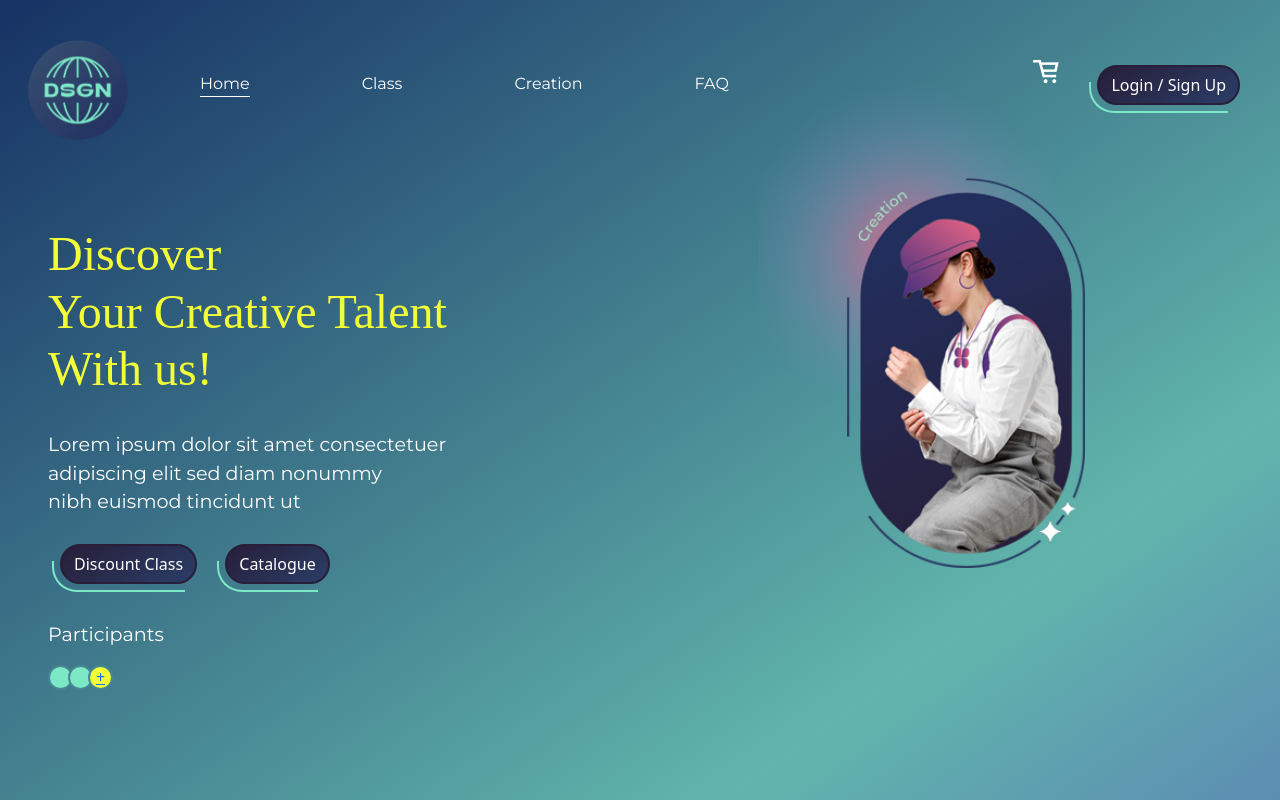
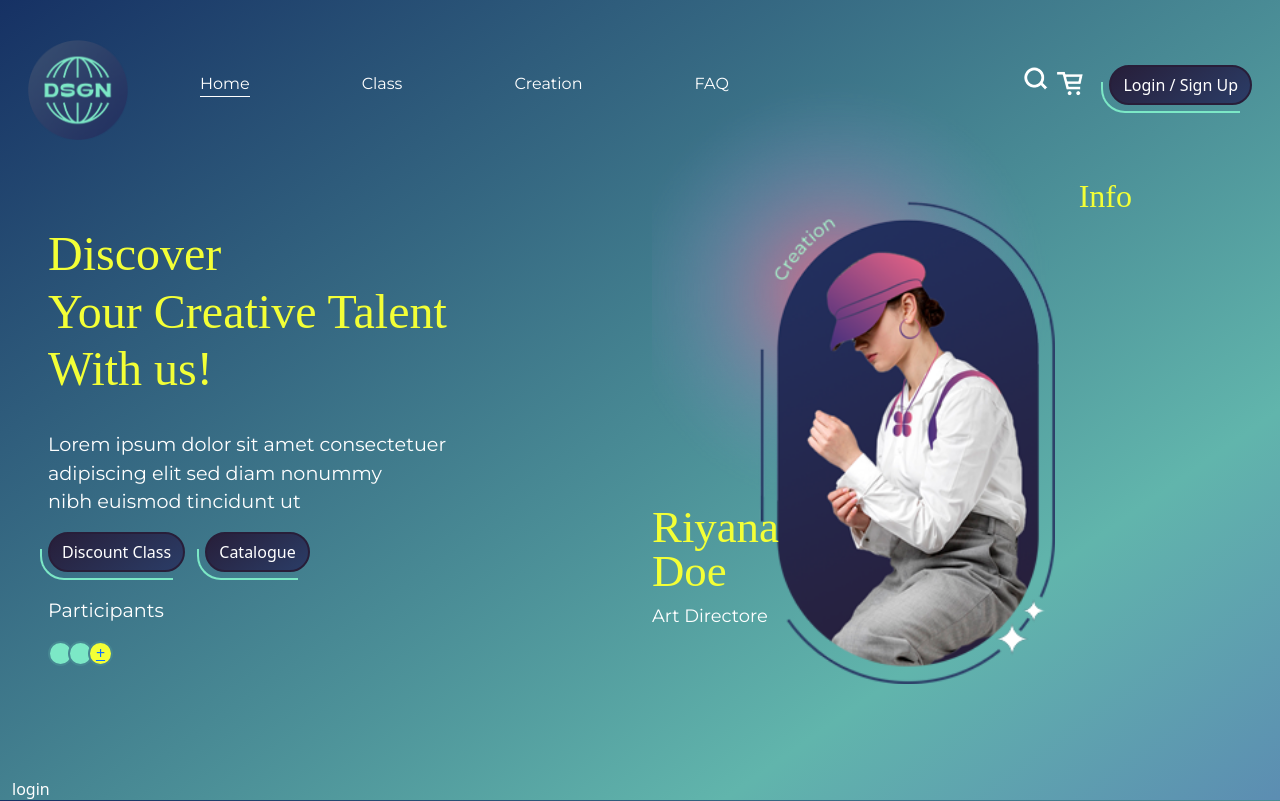
Before and after one commit to Bhanumathi-a/gradient, a plain HTML site: page index.html in a window 1280 px wide. Drawn offline with Linux system fonts and the light colour scheme; a web font is replaced by a local one.

Commit message:
Add files via upload
updated v2

```diff
--- a/index.html
+++ b/index.html
@@ -39,43 +39,21 @@
                             </li>
                         </ul>
                         <form class="d-flex ms-auto ">
-                            <!-- <div class="input-group">
-
-                                <div class="form-floating">
-                                    <input class="form-control searchBox" type="search" placeholder="Search" aria-label="Search">
-                                    <label for="floatingInputGroup1">Search</label>
-                                </div>
-                                <span class="input-group-text"><img src="img/search.png" alt="Search "></span>
+                            <div id="searchBar" class="searchBar">
+                                <input class="form-control searchBox" type="search" placeholder="Search" aria-label="Search">
+                                <span class="icon"><img src="img/search.png" alt="Search "></span>
                             </div>
--->
                             <a href="checkout.html" type="button" class="me-3"><img src="img/cart.png" alt="Cart "></a>
-                            <a href="#" data-bs-toggle="modal" data-bs-target="#login" class="btn btn-primary" type="button">Login / Sign Up</a>
+                            <a href="#Login" class="btn btn-primary" type="button">Login / Sign Up</a>
                         </form>
                     </div>
                 </div>
             </nav>
         </header>
-        <div class="modal fade " id="login" tabindex="-1" aria-labelledby="exampleModalLabel" aria-hidden="true">
-            <div class="modal-dialog modal-xl">
-                <div class="modal-content">
-                    <div class="modal-header">
-                        <h5 class="modal-title">Modal title</h5>
-                        <button type="button" class="btn-close" data-bs-dismiss="modal" aria-label="Close"></button>
-                    </div>
-                    <div class="modal-body">
-                        <p>Modal body text goes here.</p>
-                    </div>
-                    <div class="modal-footer">
-                        <button type="button" class="btn btn-secondary" data-bs-dismiss="modal">Close</button>
-                        <button type="button" class="btn btn-primary">Save changes</button>
-                    </div>
-                </div>
-            </div>
-        </div>
 
         <main class="container-fluid ">
-            <section class="row ">
-                <div class="col-lg-7 p-5">
+            <section class="row " id="Home">
+                <div class="col-lg-6 p-5">
                     <h2 class="title">
                         Discover<br>
                         Your Creative Talent<br>
@@ -87,7 +65,7 @@
                         nibh euismod tincidunt ut
                     </p>
                     <a class="btn btn-primary" href="#" role="button">Discount Class</a>
-                    <a class="btn btn-primary" href="#" role="button">Catalogue</a>
+                    <a class="btn btn-primary ms-3" href="#" role="button">Catalogue</a>
                     <p class="text-regular pt-4">
                         Participants
                     <div class="addParticipant">
@@ -97,15 +75,34 @@
                     </div>
                     </p>
                 </div>
-                <div class="col-lg-5">
+                <div class="col-lg-4">
                     <div class="creativeImg">
                         <img src="img/creative.png" alt="creative">
+                        <div class="creativeName">
+                            <span class="firstName">Riyana</span><br>
+                            <span class="lastName">Doe</span>
+                            <span class="creativeDesignation">Art Directore</span>
+                        </div>
                     </div>
+                </div>
+                <div class="col-lg-2">
+                    <div class="info">
+                        <h3 class="title" data-bs-toggle="collapse" href="#homeInfo" role="button" aria-expanded="false" aria-controls="homeInfo">
+                            Info
+                        </h3>
 
+                        <div class="collapse collapse-horizontal" id="homeInfo">
+                            <div>
+                                This is some placeholder content for a horizontal collapse. It's hidden by default and shown when triggered.
+                            </div>
+
+                        </div>
+                    </div>
                 </div>
-
             </section>
-
+            <section id="Login">
+                login
+            </section>
         </main>
         <script src="js/bootstrap.js"></script>
         <script src="js/app.js"></script>
--- a/js/app.js
+++ b/js/app.js
@@ -1,4 +1,5 @@
-let clickFun = function () {
+//nav
+let clickFunNav = () => {
   if (!event.target.classList.contains("nav-link")) return
   event.target.classList.add("active")
   let links = document.querySelectorAll(".nav-link")
@@ -7,4 +8,26 @@ let clickFun = function () {
     links[i].classList.remove("active")
   }
 }
-document.addEventListener("click", clickFun, false)
+document.addEventListener("click", clickFunNav, false)
+
+//info dropdown homepage
+let infoHome = document.querySelector(".info .title")
+
+let clickFunInfo = () => {
+  infoHome.classList.toggle("active")
+}
+
+document.addEventListener("click", clickFunInfo)
+// console.log(infoHome)
+
+//searchbox
+let searchBar = document.getElementById("searchBar")
+let clickFunSearch = () => {
+  searchBar.classList.add("toggleClass")
+}
+searchBar.addEventListener("click", clickFunSearch)
+window.addEventListener("mouseup", (e) => {
+  if (e.target != searchBar && e.target.parentNode != searchBar) {
+    searchBar.classList.remove("toggleClass")
+  }
+})
--- a/scss/style.scss
+++ b/scss/style.scss
@@ -5,7 +5,6 @@ $light: #fff;
 $dark: #000;
 $Gradient: linear-gradient(145deg, rgba(22, 49, 100, 1) 0%, rgba(97, 181, 172, 1) 77%, rgba(92, 141, 178, 1) 100%);
 $btnGradient: linear-gradient(145deg, rgba(39, 30, 57, 1) 0%, rgba(43, 61, 103, 1) 100%);
-
 $theme-colors: (
     "primary": $primary,
     "secondary": $secondary,
@@ -17,15 +16,63 @@ $theme-colors: (
     "dark": $dark
 );
 
+//utility styles - common reusable
 body {
     background: $primary;
     background: $Gradient ;
     background-attachment: fixed;
     height: 100vh;
     color: $light;
-
 }
 
+.btn-primary {
+    background: rgb(39, 30, 57);
+    border-radius: 25px;
+    background: $btnGradient ;
+    white-space: nowrap;
+    border: none;
+    position: relative;
+    border: 2px solid #281e39;
+}
+
+.btn-primary:hover {
+    background: transparent;
+    border-color: #281e39;
+}
+
+.btn-primary::after {
+    content: '';
+    display: block;
+    position: absolute;
+    bottom: -10px;
+    right: 10px;
+    top: 15px;
+    left: -10px;
+    border: 1px solid #7ce8c6;
+    border-width: 0 0 2px 2px;
+    transition: all 0.2s ease-in;
+    border-radius: 0 0 0 24px;
+}
+
+.btn-primary:hover::after {
+    border-width: 2px;
+    right: -10px;
+    top: -10px;
+    border-radius: 25px;
+}
+
+.title {
+    color: $secondary;
+    font-size: 3em;
+    font-family: 'Dela Gothic One';
+}
+
+.text-regular {
+    font-size: 1.2em;
+    font-family: "Montserrat";
+}
+
+//header and nav
 .navbar-brand {
     width: 100px;
     height: 100px;
@@ -54,72 +101,41 @@ body {
     content: '';
 }
 
-.btn-primary {
-    background: rgb(39, 30, 57);
-    border-radius: 25px;
-    background: $btnGradient ;
-    white-space: nowrap;
-    border: none;
-    position: relative;
-    border: 2px solid #281e39;
-    margin: 12px;
-}
-
-.btn-primary:hover {
-    background: transparent;
-    border-color: #281e39;
-}
-
-.btn-primary::after {
-    content: '';
-    display: block;
-    position: absolute;
-    bottom: -10px;
-    right: 10px;
-    top: 15px;
-    left: -10px;
-    border: 1px solid #7ce8c6;
-    border-width: 0 0 2px 2px;
-    transition: all 0.2s ease-in;
-    border-radius: 0 0 0 25px;
-}
-
-.btn-primary:hover::after {
-    border-width: 2px;
-    right: -10px;
-    top: -10px;
-    border-radius: 25px;
-}
-
 .searchBox,
 .input-group-text {
     background: transparent;
     border: none;
 }
 
-.creativeImg {
-    // width: auto;
-    max-width: 80%;
+.searchBar {
+    width: 25px;
+    display: inline-block;
+    transition-duration: 0.5s;
     position: relative;
+
+    .icon {
+        cursor: pointer;
+        position: absolute;
+        top: 0;
+        left: 0;
+    }
+
+    .form-control {
+        padding-left: 25px;
+        color: $light;
+    }
 }
 
-.creativeImg img {
-    width: 80%;
-    position: absolute;
-    top: -100px;
+.searchBar.toggleClass {
+    width: 200px;
+    border-bottom: 2px solid #7ce8c6;
+
+    .icon {
+        display: block;
+    }
 }
 
-.title {
-    color: $secondary;
-    font-size: 3em;
-    font-family: 'Dela Gothic One';
-}
-
-.text-regular {
-    font-size: 1.2em;
-    font-family: "Montserrat";
-}
-
+//home
 .addParticipant {
     position: relative;
 
@@ -149,6 +165,40 @@ body {
         background: #f3ff36;
         left: 40px;
         color: #281e39;
-
     }
 }
+
+.creativeImg {
+    position: relative;
+    max-width: 415px;
+    height: 75vh;
+
+    img {
+        width: 100%;
+        position: absolute;
+        top: -100px;
+    }
+
+    .creativeName {
+        color: $secondary;
+        font: 2.8em/1em 'Dela Gothic One';
+        position: absolute;
+        left: 0%;
+        bottom: 23%;
+
+        .creativeDesignation {
+            font-size: 0.4em;
+            font-family: "Montserrat";
+            display: block;
+            color: $light;
+        }
+    }
+}
+
+.info {
+    position: relative;
+
+    .title {
+        font-size: 2em;
+    }
+}
```
Also changed, not shown: css/style.css, 1 other file.
